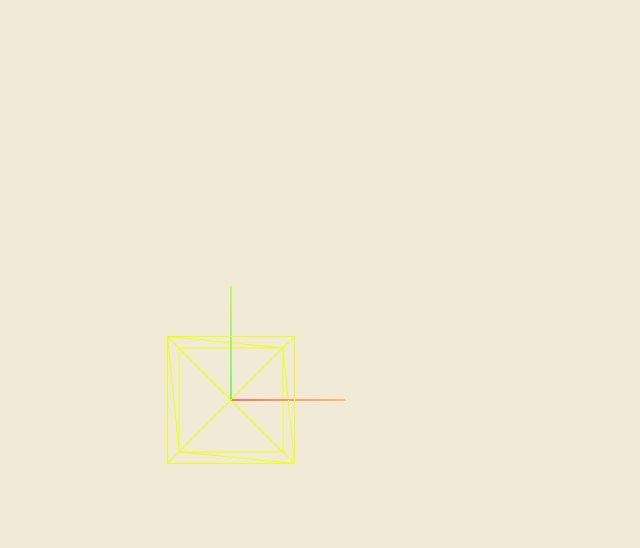
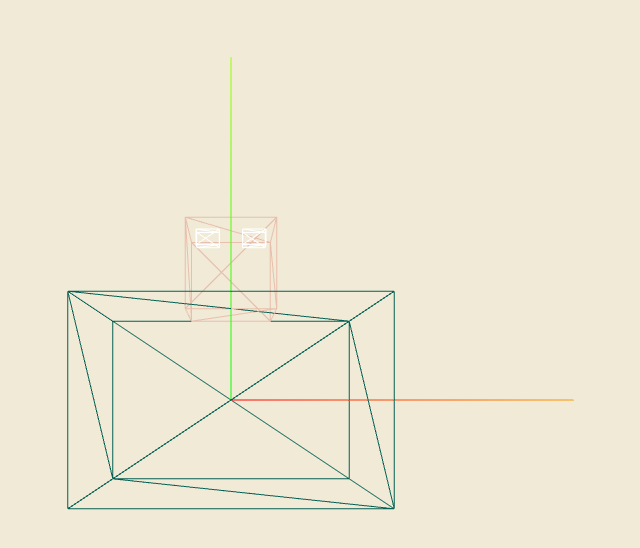
Before and after one commit to jjasferreira/robotruck-ufo-js, a plain HTML site: page index.html in a window 1280 px wide. Shown: the whole page, without its empty margins (409-1049 px from the left). Drawn offline with Linux system fonts and the light colour scheme.

Commit message:
Add torso, head and eyes, create new cameras and key mappings

```diff
--- a/index.html
+++ b/index.html
@@ -1,8 +1,8 @@
 <!doctype html>
-<html>
+<html lang="en">
     <head>
         <meta charset=”utf-8”>
-        <title>Hello 3D World!</title>
+        <title>RoboTruck</title>
         <link rel="stylesheet" href="css/style.css">
         <script src="js/three.min.js"></script> <!-- three.min.js version 0.140.2 -->
         <script src="js/dat.gui.js"></script>
--- a/js/main-script.js
+++ b/js/main-script.js
@@ -1,15 +1,15 @@
+//import * as THREE from 'three'; TODO: how to import THREE.js?
+
 //////////////////////
 /* GLOBAL VARIABLES */
 //////////////////////
 
-var scene, renderer;
+let scene, renderer;
 
-var frontCamera, topCamera, sideCamera, camera;
+let camera, frontCamera, sideCamera, topCamera, orthoCamera, perspCamera;
+let cameraStatus = {front: true, side: false, top: false, ortho: false, persp: false};
 
-var tempCube;
-
-var cameraStatus = {front: true, top: false, side: false};
-
+let torso, head, leftEye, rightEye, leftAntenna, rightAntenna;
 
 /////////////////////
 /* CREATE SCENE(S) */
@@ -17,11 +17,14 @@ var cameraStatus = {front: true, top: false, side: false};
 
 function createScene(){
     'use strict';
+
     scene = new THREE.Scene();
-    scene.add(new THREE.AxesHelper(10));
     scene.background = new THREE.Color(0xF0EAD6);
-    createCube(0, 0, 0);
-
+    createRoboTruck();
+    // TODO: remove the axes helper later
+    const axesHelper = new THREE.AxesHelper(300);
+    axesHelper.renderOrder = 1; // Set a higher render order for the axes helper
+    scene.add(axesHelper);
 }
 
 //////////////////////
@@ -30,39 +33,52 @@ function createScene(){
 
 function createFrontCamera(){
     'use strict';
-    frontCamera = new THREE.PerspectiveCamera(70,
-                                              window.innerWidth / window.innerHeight,
-                                              1,
-                                              1000);
+
+    frontCamera = new THREE.PerspectiveCamera(70, window.innerWidth / window.innerHeight, 1, 1000);
     frontCamera.position.x = 0;
     frontCamera.position.y = 0;
-    frontCamera.position.z = 50;
+    frontCamera.position.z = 500;
     frontCamera.lookAt(scene.position);
+}
 
+function createSideCamera() {
+    'use strict';
+
+    sideCamera = new THREE.PerspectiveCamera(70, window.innerWidth / window.innerHeight, 1, 1000);
+    sideCamera.position.x = 500;
+    sideCamera.position.y = 0;
+    sideCamera.position.z = 0;
+    sideCamera.lookAt(scene.position);
 }
 
 function createTopCamera(){
     'use strict';
-    topCamera = new THREE.PerspectiveCamera(70,
-                                            window.innerWidth / window.innerHeight,
-                                            1,
-                                            1000);
+
+    topCamera = new THREE.PerspectiveCamera(70, window.innerWidth / window.innerHeight, 1, 1000);
     topCamera.position.x = 0;
-    topCamera.position.y = 50;
+    topCamera.position.y = 500;
     topCamera.position.z = 0;
     topCamera.lookAt(scene.position);
 }
 
-function createSideCamera() {
+function createOrthographicCamera(){
     'use strict';
-    sideCamera = new THREE.PerspectiveCamera(70,
-                                                window.innerWidth / window.innerHeight,
-                                                1,
-                                                1000);
-    sideCamera.position.x = 50;
-    sideCamera.position.y = 0;
-    sideCamera.position.z = 0;
-    sideCamera.lookAt(scene.position);
+
+    orthoCamera = new THREE.OrthographicCamera(-500, 500, 500, -500, 1, 1000);
+    orthoCamera.position.x = 500;
+    orthoCamera.position.y = 500;
+    orthoCamera.position.z = 500;
+    orthoCamera.lookAt(scene.position);
+}
+
+function createPerspectiveCamera(){
+    'use strict';
+
+    perspCamera = new THREE.PerspectiveCamera(70, window.innerWidth / window.innerHeight, 1, 1000);
+    perspCamera.position.x = 500;
+    perspCamera.position.y = 500;
+    perspCamera.position.z = 500;
+    perspCamera.lookAt(scene.position);
 }
 
 /////////////////////
@@ -73,16 +89,44 @@ function createSideCamera() {
 /* CREATE OBJECT3D(S) */
 ////////////////////////
 
-function createCube(x, y, z){
+function createRoboTruck(){
     'use strict';
-    var geometry = new THREE.BoxGeometry(10, 10, 10);
-    var material = new THREE.MeshBasicMaterial({ color: 0xf0ff0f, wireframe: true });
-    tempCube = new THREE.Mesh(geometry, material);
-    tempCube.position.set(x, y, z);
-    scene.add(tempCube);
+
+    // Torso
+    const torsoGeometry = new THREE.BoxGeometry(240, 160, 160);
+    const torsoMaterial = new THREE.MeshBasicMaterial({ color: 0x035f53, wireframe: true });
+    torso = new THREE.Mesh(torsoGeometry, torsoMaterial);
+
+    // Head
+    const headGeometry = new THREE.BoxGeometry(80, 80, 80);
+    // TODO: show dark edges instead of wireframe would look pretty cool
+    const headMaterial = new THREE.MeshBasicMaterial({ color: 0xe8Beac, wireframe: true });
+    head = new THREE.Mesh(headGeometry, headMaterial);
+    head.position.set(0, 40, 40);
+    head.position.y += torsoGeometry.parameters.height/2;
+    head.position.z -= torsoGeometry.parameters.depth/2;
+    torso.add(head);
+
+    // Eyes
+    const eyeGeometry = new THREE.BoxGeometry(20, 40/3, 10);
+    const eyeMaterial = new THREE.MeshBasicMaterial({ color: 0xffffff, wireframe: true });
+    leftEye = new THREE.Mesh(eyeGeometry, eyeMaterial);
+    leftEye.position.set(0, 0, 5);
+    leftEye.position.x -= headGeometry.parameters.width/4;
+    leftEye.position.y += headGeometry.parameters.height/4;
+    leftEye.position.z += headGeometry.parameters.depth/2;
+    head.add(leftEye);
+    rightEye = new THREE.Mesh(eyeGeometry, eyeMaterial);
+    rightEye.position.set(0, 0, 5);
+    rightEye.position.x += headGeometry.parameters.width/4;
+    rightEye.position.y += headGeometry.parameters.height/4;
+    rightEye.position.z += headGeometry.parameters.depth/2;
+    head.add(rightEye);
+
+    // Antennas TODO: make them
+
+    scene.add(torso);
 }
-
-
 
 //////////////////////
 /* CHECK COLLISIONS */
@@ -106,6 +150,7 @@ function handleCollisions(){
 function update(){
     'use strict';
 
+    //torso.rotation.y -= 0.01;
 }
 
 /////////////
@@ -113,6 +158,7 @@ function update(){
 /////////////
 function render() {
     'use strict';
+
     renderer.render(scene, camera);
 }
 
@@ -121,6 +167,7 @@ function render() {
 ////////////////////////////////
 function init() {
     'use strict';
+
     renderer = new THREE.WebGLRenderer({
         antialias: true
     });
@@ -128,17 +175,19 @@ function init() {
     document.body.appendChild(renderer.domElement);
 
     createScene();
+
     createFrontCamera();
+    createSideCamera();
     createTopCamera();
-    createSideCamera();
+    createOrthographicCamera();
+    createPerspectiveCamera();
     camera = frontCamera;
 
     render();
 
-    window.addEventListener("keydown", onKeyDown);
-    window.addEventListener("resize", onResize);
-
-
+    window.addEventListener('keydown', onKeyDown);
+    window.addEventListener('resize', onResize);
+    window.addEventListener('keyup', onKeyUp);
 }
 
 /////////////////////
@@ -146,9 +195,10 @@ function init() {
 /////////////////////
 function animate() {
     'use strict';
-    render();
 
     requestAnimationFrame(animate);
+    update();
+    render();
 }
 
 ////////////////////////////
@@ -158,14 +208,12 @@ function animate() {
 function onResize() {
     'use strict';
 
-    // TODO how to keep resize information when changing camera?
-
+    // TODO: how to keep resize information when changing camera?
     renderer.setSize(window.innerWidth, window.innerHeight);
-
-    /* if (window.innerHeight > 0 && window.innerWidth > 0) {
+    if (window.innerHeight > 0 && window.innerWidth > 0) {
         camera.aspect = window.innerWidth / window.innerHeight;
         camera.updateProjectionMatrix();
-    } */
+    }
 }
 
 ///////////////////////
@@ -176,16 +224,24 @@ function onKeyDown(e) {
     'use strict';
     switch (e.keyCode) {
         case 49: // 1 key
-            cameraStatus = {front: true, top: false, side: false};
+            cameraStatus = {front: true, side: false, top: false, ortho: false, persp: false};
             camera = frontCamera;
             break;
         case 50: // 2 key
-            cameraStatus = {front: false, top: true, side: false};
+            cameraStatus = {front: false, side: true, top: false, ortho: false, persp: false};
+            camera = sideCamera;
+            break;
+        case 51: // 3 key
+            cameraStatus = {front: false, side: false, top: true, ortho: false, persp: false};
             camera = topCamera;
             break;
-        case 51: // 3 key
-            cameraStatus = {front: false, top: false, side: true};
-            camera = sideCamera;
+        case 52: // 4 key
+            cameraStatus = {front: false, side: false, top: false, ortho: true, persp: false};
+            camera = orthoCamera;
+            break;
+        case 53: // 5 key
+            cameraStatus = {front: false, side: false, top: false, ortho: false, persp: true};
+            camera = perspCamera;
             break;
     }
 }
@@ -193,8 +249,8 @@ function onKeyDown(e) {
 ///////////////////////
 /* KEY UP CALLBACK */
 ///////////////////////
+
 function onKeyUp(e){
     'use strict';
-    //TODO what is the purpose of thisfunction? Is this only applicable to movement or toggles as well?
 
 }
```
